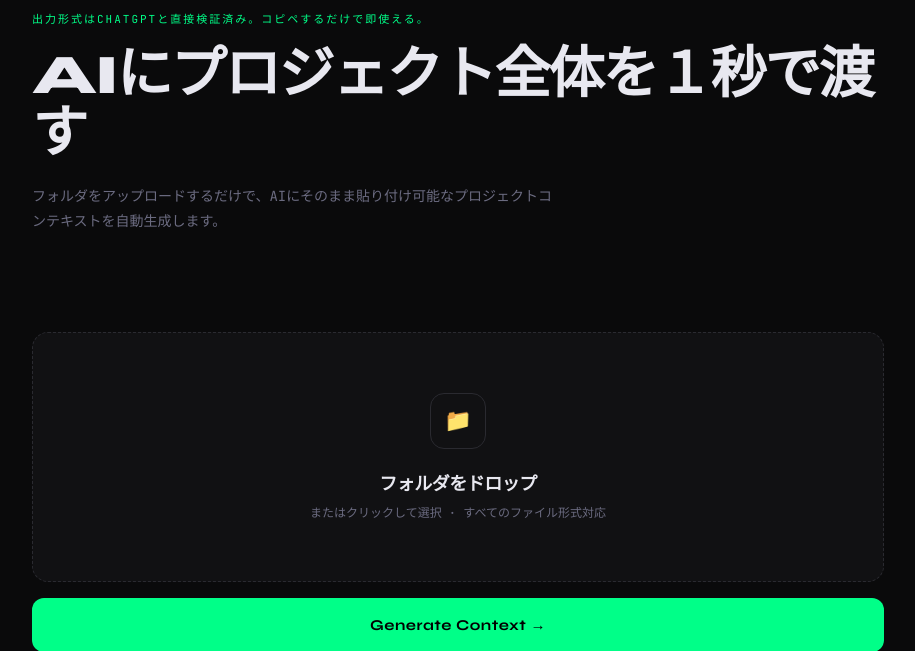
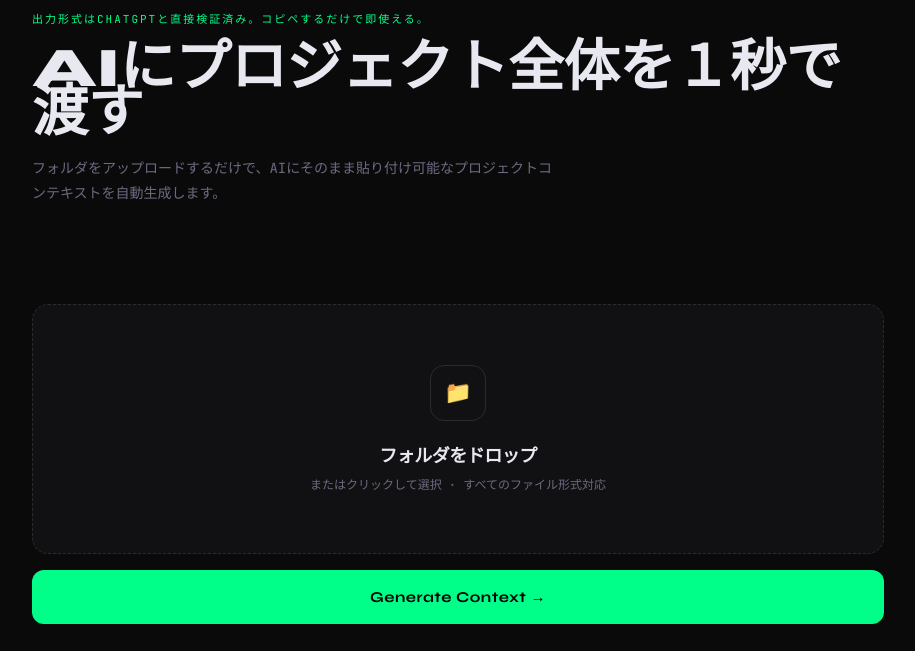
Before and after one commit to dai-par/ContextForge, a Flask app: page / in a window 1280 px wide. Shown: the part 122-773 px from the top of the page, without its empty margins (182-1097 px from the left). Run offline with Flask 3, Linux system fonts and the light colour scheme.

Commit message:
document chenged 1

```diff
--- a/main_app/static/style.css
+++ b/main_app/static/style.css
@@ -85,8 +85,8 @@ input[type="file"] {
 .hero h1 {
     font-size: clamp(30px, 5vw, 56px);
     font-weight: 800;
-    line-height: 1.05;
-    letter-spacing: -2px;
+    line-height: 0.8;
+    letter-spacing: -0.5px;
     margin-bottom: 20px;
 }
 
```
